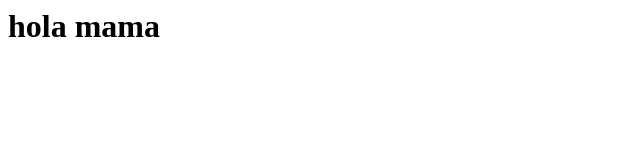
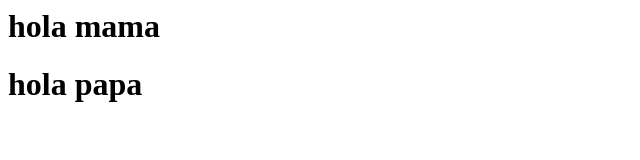
Before and after one commit to enelynnayeli/examen, a plain HTML site: page index.html in a window 1280 px wide. Shown: the whole page, without its empty margins (0-640 px from the left). Drawn offline with Linux system fonts and the light colour scheme.

Commit message:
segundo commit

```diff
--- a/index.html
+++ b/index.html
@@ -1 +1,2 @@
 <h1>hola mama</h1>
+<h1>hola papa</h1>
```
